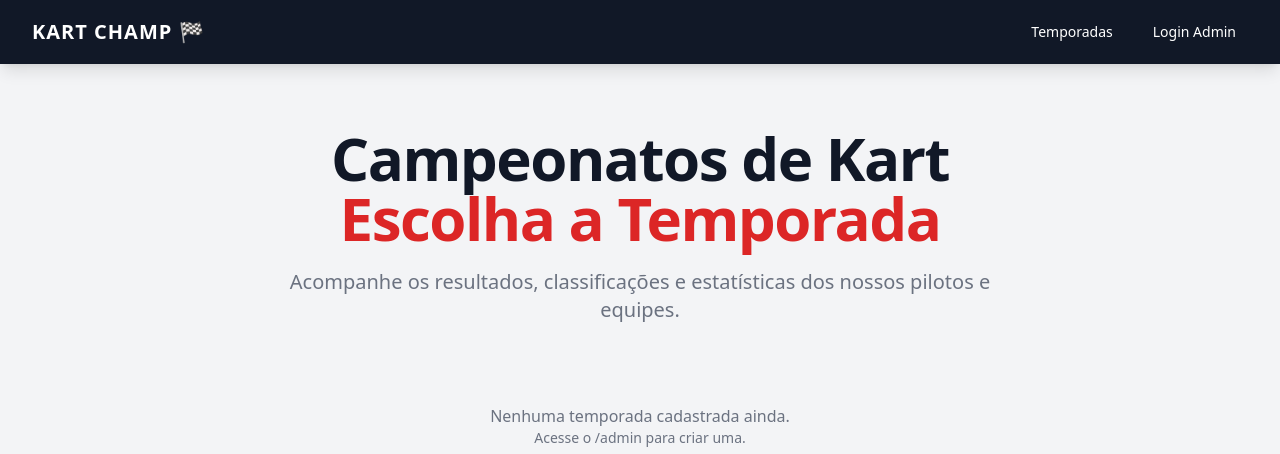
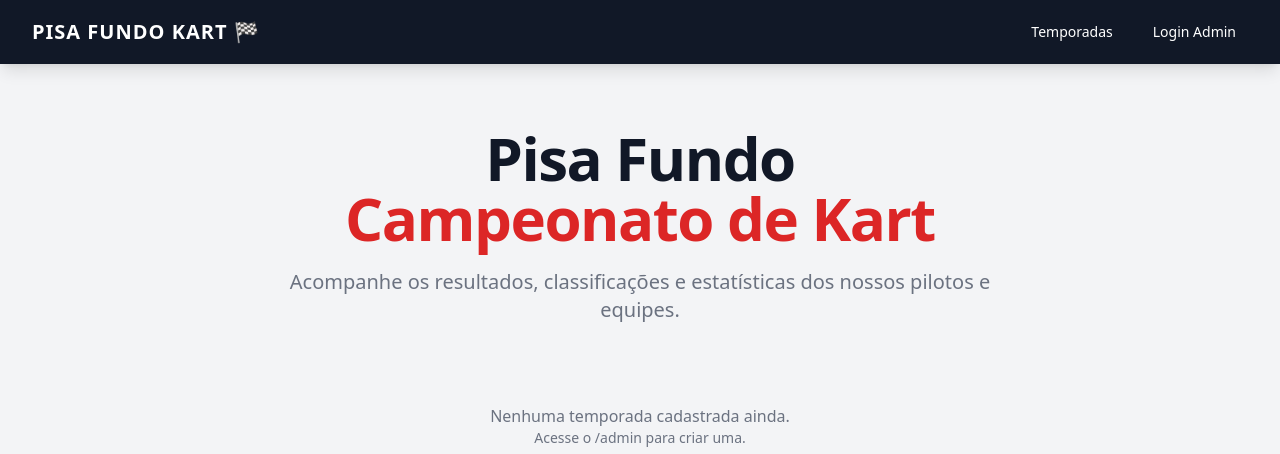
Before and after one commit to jailsonmendesjr/kart-championship, a Django app: page / in a window 1280 px wide. Shown: the top 454 px of the page. Run offline with Django 4.2, Linux system fonts and the light colour scheme; data that the repository does not hold is empty; some libraries are stand-ins or nearby versions.

Commit message:
ajuste labelss

```diff
--- a/templates/base.html
+++ b/templates/base.html
@@ -29,7 +29,7 @@
             <div class="flex items-center justify-between h-16">
                 <div class="flex items-center">
                     <a href="/" class="text-xl font-bold uppercase tracking-wider">
-                        Kart Champ 🏁
+                        Pisa Fundo Kart 🏁
                     </a>
                 </div>
                 <div class="hidden md:block">
--- a/templates/championship/season_list.html
+++ b/templates/championship/season_list.html
@@ -5,8 +5,8 @@
 {% block content %}
 <div class="text-center py-10">
     <h1 class="text-4xl font-extrabold text-gray-900 tracking-tight sm:text-5xl md:text-6xl">
-        <span class="block">Campeonatos de Kart</span>
-        <span class="block text-kart-red text-red-600">Escolha a Temporada</span>
+        <span class="block">Pisa Fundo</span>
+        <span class="block text-kart-red text-red-600">Campeonato de Kart</span>
     </h1>
     <p class="mt-3 max-w-md mx-auto text-base text-gray-500 sm:text-lg md:mt-5 md:text-xl md:max-w-3xl">
         Acompanhe os resultados, classificações e estatísticas dos nossos pilotos e equipes.
```
